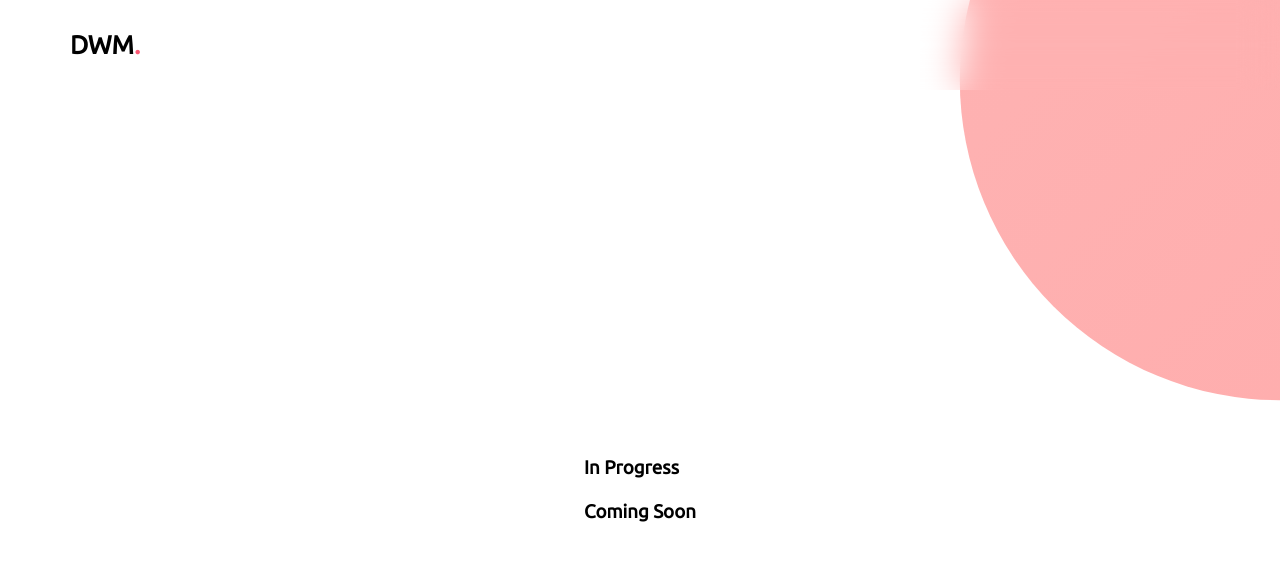
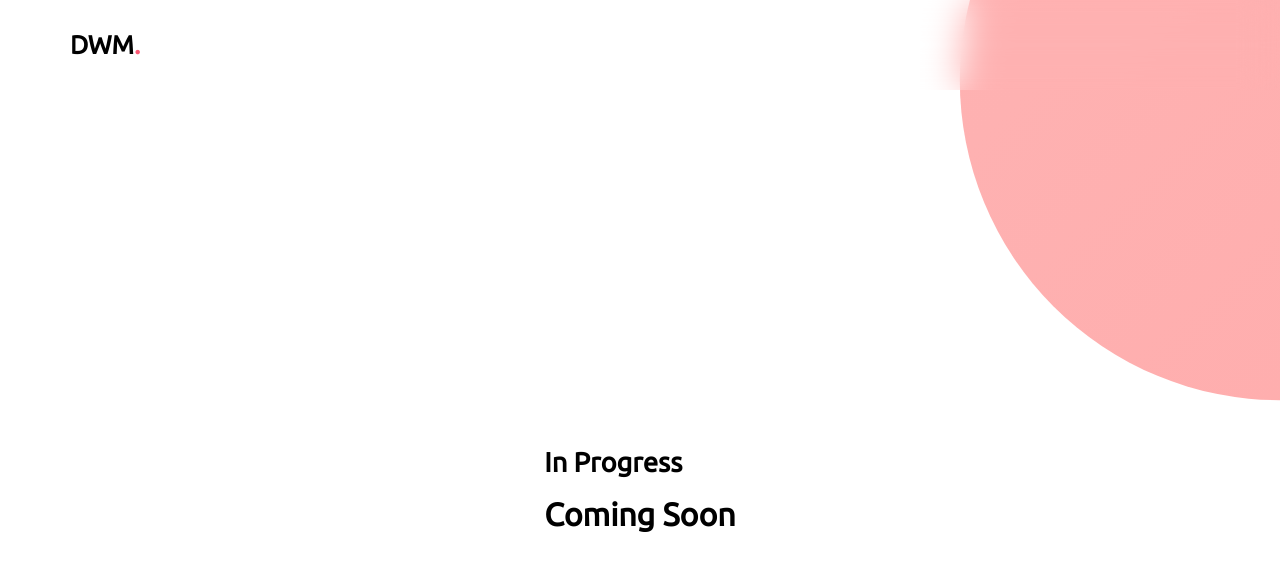
Before and after one commit to prajwalbalghare37/DWM.github.io, a plain HTML site: page index.html in a window 1280 px wide. Drawn offline with Linux system fonts and the light colour scheme.

Commit message:
Update index.html

```diff
--- a/index.html
+++ b/index.html
@@ -18,7 +18,7 @@
     <section id="home">
         <div class="right-side">
             <div class="text-content">
-                <h1 style="font-size:2rem;"> <h3> In Progress <h3> <br> Coming Soon</h1>
+                <h2 style="font-size:1.7rem;"> In Progress </h2> <br> <h1 style="font-size:2rem;"> Coming Soon</h1>
             </div>
         </div>
     </section>
```
